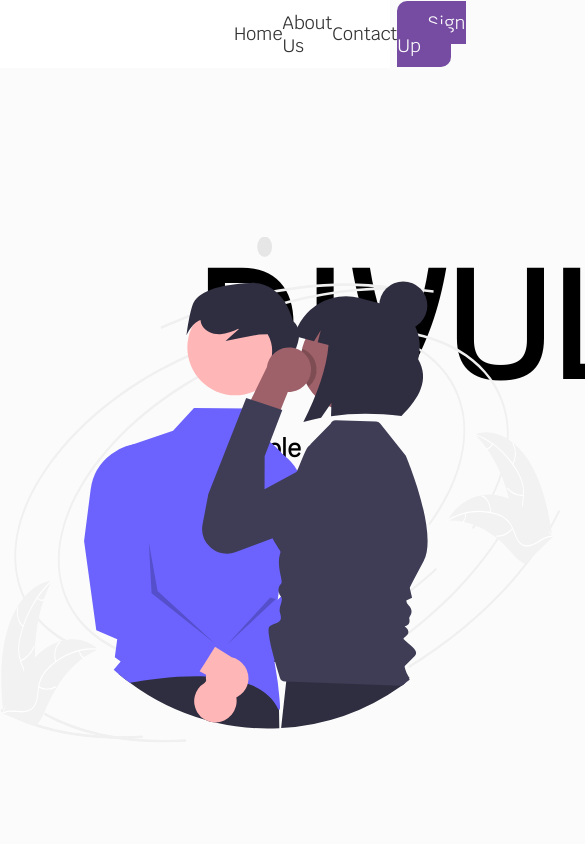
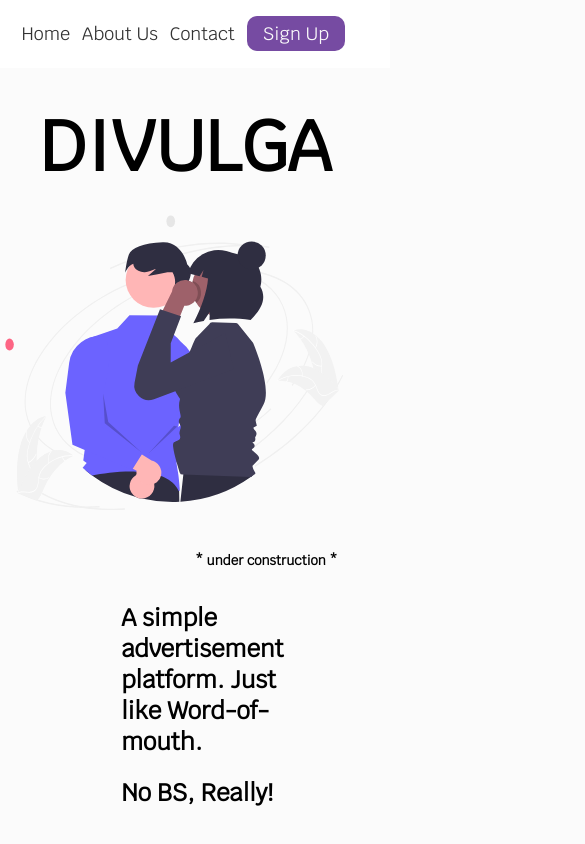
Before and after one commit to santiagovassoler/santiagovassoler.github.io, a plain HTML site: page index.html in a window 390 px wide. Shown: the top 844 px of the page, 585 px wide, since content can reach past the window. Drawn offline with Linux system fonts and the light colour scheme.

Commit message:
css ammends

```diff
--- a/style.css
+++ b/style.css
@@ -68,6 +68,7 @@
   header h2 {
     padding: 10px;
   }
+
   header button {
     font-size: 20px;
     color: #fbfbfb;
@@ -86,3 +87,63 @@
     transform: translate(-10%, -70%);
     animation: fade 1s ease 1s forwards;
   }
+
+  @media (max-width: 480px) {
+    header img {
+        position: absolute;
+        height: 35%;
+        top: 50%;
+      }
+
+      header h1 {
+        font-size: 70px;
+        position: absolute;
+        height: 60%;
+        top: 12%;
+        left: 10%;
+      }
+
+      header h2 {
+        position: relative;
+        padding: 10px;
+        right: 43%;
+        top: 35%;
+      }
+
+    nav a {
+        padding: 6px 16px;
+    }
+    nav ul {
+        width: 80%;
+    }
+  }
+
+  @media (max-width: 810px) {
+    header img {
+        position: absolute;
+        height: 35%;
+        top: 50%;
+      }
+
+      header h1 {
+        font-size: 70px;
+        position: absolute;
+        height: 60%;
+        top: 12%;
+        left: 10%;
+      }
+
+      header h2 {
+        position: relative;
+        padding: 10px;
+        right: 43%;
+        top: 35%;
+      }
+
+    nav a {
+        padding: 6px 16px;
+    }
+    nav ul {
+        width: 86%;
+    }
+  }
```
